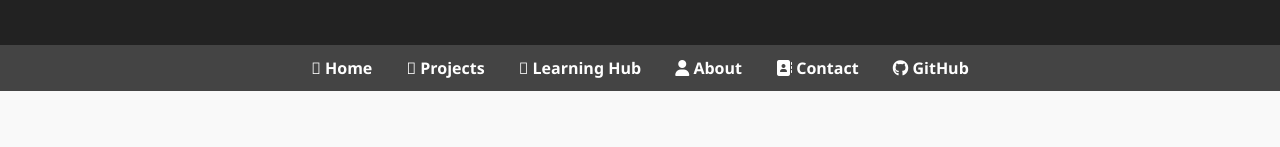
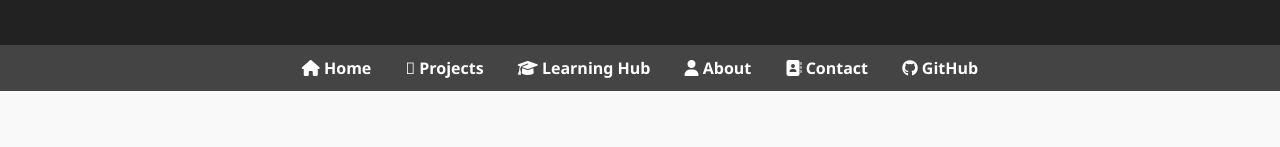
Before and after one commit to HaniTartour/HaniTartour.github.io, a plain HTML site: page certificates.html in a window 1280 px wide. Shown: the part 154-301 px from the top of the page. Drawn offline with Linux system fonts and the light colour scheme.

Commit message:
Update certificates.html

```diff
--- a/certificates.html
+++ b/certificates.html
@@ -124,9 +124,9 @@
   </header>
 
   <nav>
-    <a href="index.html"><i class="fa-home"></i> Home</a>
+    <a href="index.html"><i class="fas fa-home"></i> Home</a>
     <a href="projects.html"><i class="fa-puzzle-piece"></i> Projects</a>
-	<a href="learning.html"><i class="fa-graduation-cap"></i> Learning Hub</a>
+	<a href="learning.html"><i class="fas fa-graduation-cap"></i> Learning Hub</a>
     <a href="#"><i class="fa-solid fa-user"></i> About</a>
     <a href="#"><i class="fa-solid fa-address-book"></i> Contact</a>
     <a href="https://github.com/HaniTartour" target="_blank"><i class="fa-brands fa-github"></i> GitHub</a>
```
